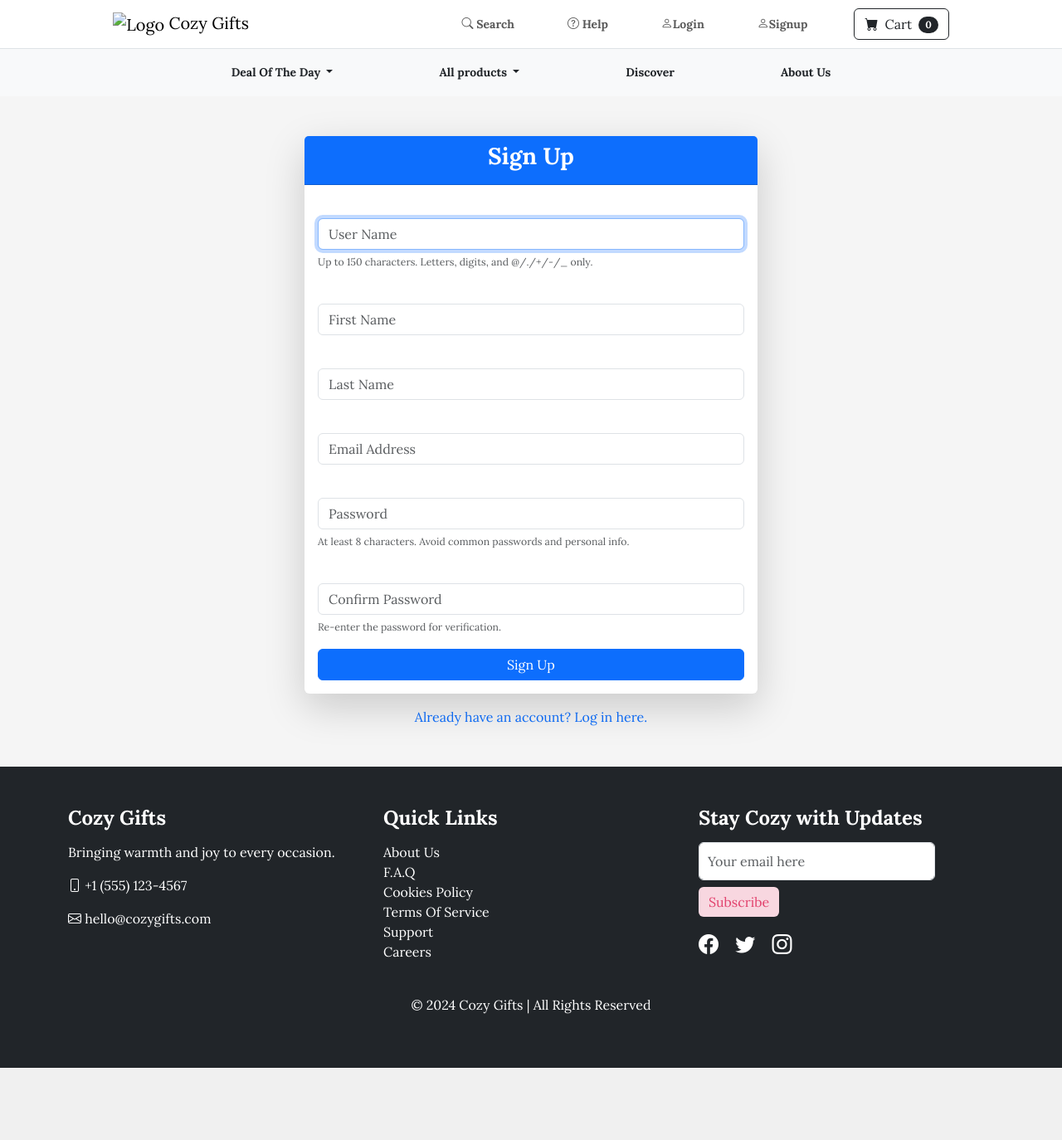
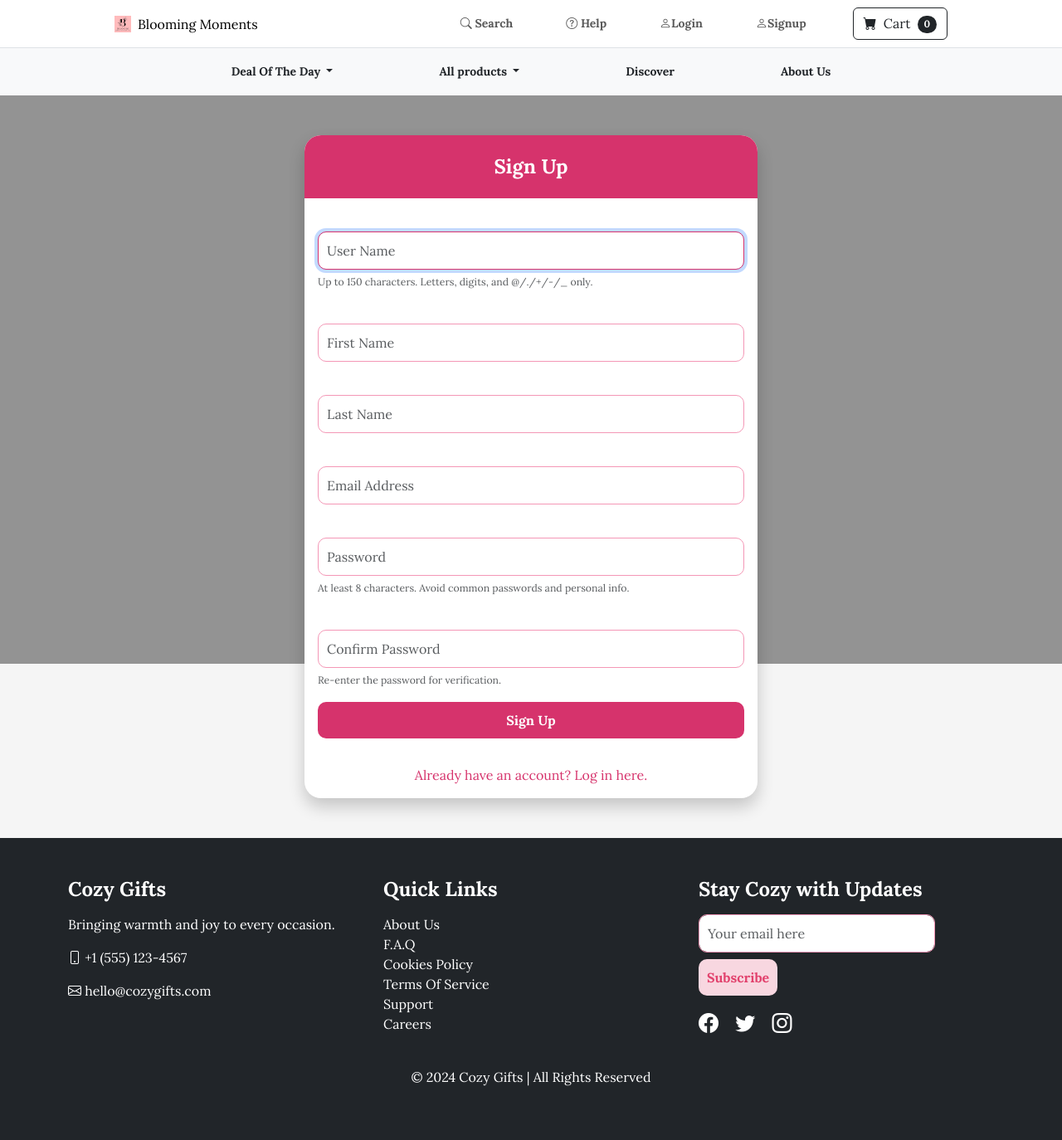
Before and after one commit to SiThuTun22/Cozy_gift, a Django app: page /signup in a window 1280 px wide. Shown: the whole page at 83% size. Before the commit the page ends 1287 px from the top, so only its background shows below. Run offline with Django 5.2, Linux system fonts and the light colour scheme; some libraries are stand-ins or nearby versions.

Commit message:
fix everything I can't even remember

```diff
--- a/Cozy_gift-main/static/css/styles.css
+++ b/Cozy_gift-main/static/css/styles.css
@@ -46,10 +48,24 @@
     transition: background-color 0.3s ease, color 0.3s ease;
     border-radius: 8px;
 }
+.navbar {
+    padding: 0.5rem;
+}
 
+/* Reduce logo size */
+.brand-logo {
+    width: 20px;
+    height: 20px;
+}
+
+/* Adjust shop name font size */
+.shop-name {
+    font-size: 0.9rem;
+    white-space: nowrap; /* Prevent wrapping */
+}
 .nav-link:hover {
     background-color: rgba(0, 123, 255, 0.1);
-    color: #007bff;
+    color: #ff5050;
     transform: scale(1.05);
 }
 
--- a/Cozy_gift-main/store/templates/navbar.html
+++ b/Cozy_gift-main/store/templates/navbar.html
@@ -1,17 +1,19 @@
 <!-- Navigation Bar -->
 <div class="sticky-top bg-white">
-<nav class="navbar navbar-expand-lg navbar-light bg-white border-bottom ">
-    <div class="container-fluid d-flex align-items-center justify-content-between sticky-top" >
-        <!-- Hamburger Menu (Left) -->
-        <button class="navbar-toggler order-0 d-lg-none" type="button" data-bs-toggle="collapse" data-bs-target="#navbarNavDropdown" aria-controls="navbarNavDropdown" aria-expanded="false" aria-label="Toggle navigation">
-            <span class="navbar-toggler-icon"></span>
-        </button>
+    <nav class="navbar navbar-expand-lg navbar-light bg-white border-bottom">
+        <div class="container-fluid d-flex align-items-center justify-content-between sticky-top">
+            <!-- Hamburger Menu (Left) -->
+            <button class="navbar-toggler order-0 d-lg-none custom-toggler" type="button" data-bs-toggle="collapse" data-bs-target="#navbarNavDropdown" aria-controls="navbarNavDropdown" aria-expanded="false" aria-label="Toggle navigation">
+                <span class="navbar-toggler-icon"></span>
+            </button>
 
-        <!-- Logo and Shop Name (Centered for small screens) -->
-        <a class="navbar-brand mx-auto aa" href="{% url 'home' %}">
-            <img src="https://via.placeholder.com/30" alt="Logo" width="30" height="30">
-            Cozy Gifts
-        </a>
+       <!-- Logo and Shop Name -->
+       {% load static %}
+<a class="navbar-brand d-flex align-items-center mx-auto text-truncate" href="{% url 'home' %}">
+    <img src="{% static 'images/image.png' %}" alt="Logo" class="me-2 brand-logo">
+    <span class="fs-6 shop-name">Blooming Moments</span>
+</a>
+
 
         <!-- Right-Side Links for Desktop -->
         <ul class="navbar-nav mx-auto d-none d-lg-flex flex-row align-items-center gap-5">
@@ -44,18 +46,24 @@
         </ul>
 
         <!-- Icons for Smaller Screens -->
-        <div class="d-flex d-lg-none gap-2 ">
+        <div class="d-flex d-lg-none gap-1 align-items-center icons-container">
             {% if user.is_authenticated %}
-            <a class="nav-link" href="{% url 'update_user' %}"><i class="bi bi-person"></i></a>
+            <a class="nav-link p-1" href="{% url 'update_user' %}">
+                <i class="bi bi-person small-icon"></i>
+            </a>
             {% else %}
-            <a class="nav-link" href="{% url 'register' %}"><i class="bi bi-person"></i></a>
+            <a class="nav-link p-1" href="{% url 'register' %}">
+                <i class="bi bi-person small-icon"></i>
+            </a>
             {% endif %}
-            <a class="nav-link" href="#"><i class="bi bi-search" style="font-size: 1rem;"></i></a>
-            <form class="d-flex">
-                <a href="{% url 'cart_summary' %}" class="btn btn-outline-dark"><i class="bi-cart-fill me-1"></i>
-                    Cart
-                    <span class="badge bg-dark text-white ms-1 rounded-pill" id="cart_quantity">{{cart|length}}</span></a>
-              </form>
+            <a class="nav-link p-1" href="#">
+                <i class="bi bi-search small-icon"></i>
+            </a>
+            <a href="{% url 'cart_summary' %}" class="btn btn-outline-dark cart-btn p-1">
+                <i class="bi-cart-fill cart-icon me-1"></i>
+                <span class="badge bg-dark text-white rounded-pill cart-badge" id="cart_quantity">{{ cart|length }}</span>
+            </a>
+            </form>
         </div>
     </div>
 </nav>
--- a/Cozy_gift-main/store/templates/signup.html
+++ b/Cozy_gift-main/store/templates/signup.html
@@ -1,17 +1,119 @@
 {% extends 'base.html' %}
+{% load static %}
 {% block content %}
+<style>
+
+    body {
+
+    background-color: whitesmoke;
+    background-size: cover;
+    background-position: center;
+    background-attachment: fixed;
+}
+
+    /* Overlay to make text more readable */
+    .overlay {
+        position: fixed;
+        top: 0;
+        left: 0;
+        width: 100%;
+        height: 100%;
+        background: rgba(0, 0, 0, 0.4); /* Semi-transparent overlay */
+        z-index: 0;
+    }
+
+    /* Center container styling */
+    .container {
+        position: relative;
+        z-index: 1; /* Above the overlay */
+    }
+
+    /* Card styling */
+    .card {
+        border: none;
+        border-radius: 20px;
+        background: #fff;
+        box-shadow: 0 10px 20px rgba(0, 0, 0, 0.2);
+        overflow: hidden;
+    }
+
+    /* Card header with gradient */
+    .card-header {
+        background:  #d6336c;
+        color: white;
+        text-align: center;
+        padding: 20px;
+        font-size: 1.5rem;
+        font-weight: bold;
+        border-bottom: none;
+    }
+
+    /* Form styling */
+    .form-control {
+        border-radius: 10px;
+        padding: 10px;
+        font-size: 1rem;
+        border: 1px solid #f497b6;
+    }
+
+    .form-control:focus {
+        border-color: #d6336c;
+
+    }
+
+    .form-label {
+        font-weight: 600;
+        color: #d6336c;
+    }
+
+    /* Button styling */
+    .btn-primary {
+        background: #d6336c;
+        border: none;
+        border-radius: 10px;
+        color: white;
+        font-weight: bold;
+        font-size: 1rem;
+        padding: 10px;
+        transition: background 0.3s ease, transform 0.2s ease;
+    }
+
+    .btn-primary:hover {
+        background:  #d6336c;
+        transform: scale(1.05);
+    }
+
+    /* Text styling */
+    .text-center a {
+        color: #d6336c;
+        font-weight: 500;
+        text-decoration: none;
+    }
+
+    .text-center a:hover {
+        text-decoration: underline;
+    }
+
+    .text-danger {
+        font-size: 0.9rem;
+    }
+</style>
+
+<!-- Semi-transparent overlay -->
+<div class="overlay"></div>
+
 <div class="container py-5">
     <div class="row justify-content-center">
         <div class="col-md-6">
-            <div class="card shadow-lg border-0">
-                <div class="card-header bg-primary text-white text-center">
-                    <h3>Sign Up</h3>
+            <div class="card">
+                <div class="card-header">
+                    Sign Up
                 </div>
                 <div class="card-body">
                     <form method="POST" action="{% url 'register' %}">
                         {% csrf_token %}
 
-                        <!-- Render each form field beautifully -->
+                        <!-- Form fields -->
                         {% for field in form %}
                         <div class="mb-3">
                             <label for="{{ field.id_for_label }}" class="form-label">{{ field.label }}</label>
@@ -32,12 +134,11 @@
                         </div>
                     </form>
                 </div>
-            </div>
-            <div class="text-center mt-3">
-                <a href="{% url 'login' %}" class="text-decoration-none">Already have an account? Log in here.</a>
+                <div class="text-center mt-3 mb-3">
+                    <a href="{% url 'login' %}">Already have an account? Log in here.</a>
+                </div>
             </div>
         </div>
     </div>
 </div>
-
 {% endblock %}
```
Also changed, not shown: other parts of Cozy_gift-main/static/css/styles.css (+77 -5 lines), Cozy_gift-main/db.sqlite3, Cozy_gift-main/media/uploads/product/photo_2024-10-17_2.13.06PM.jpeg (added), Cozy_gift-main/static/images/image.png (added), Cozy_gift-main/static/images/logo.png (added), Cozy_gift-main/static/images/photo.jpg (added), 1 other file.
